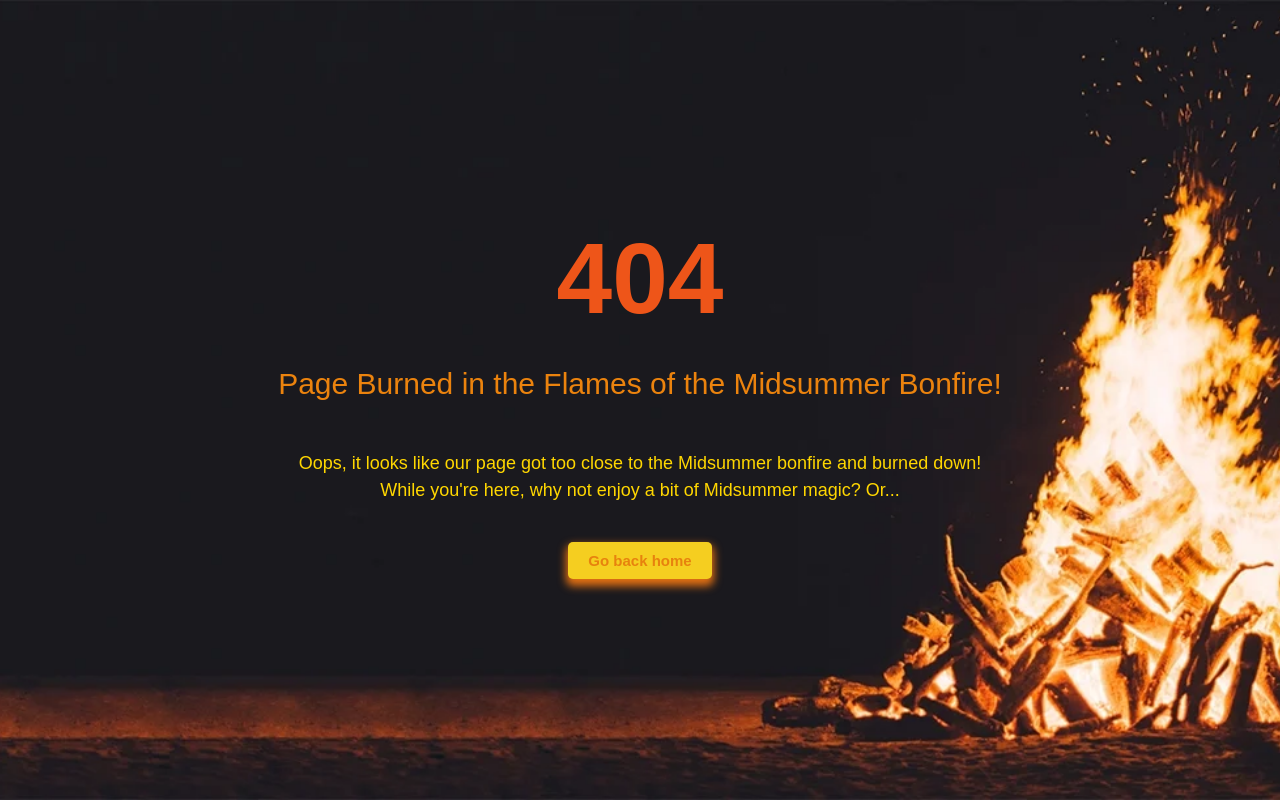
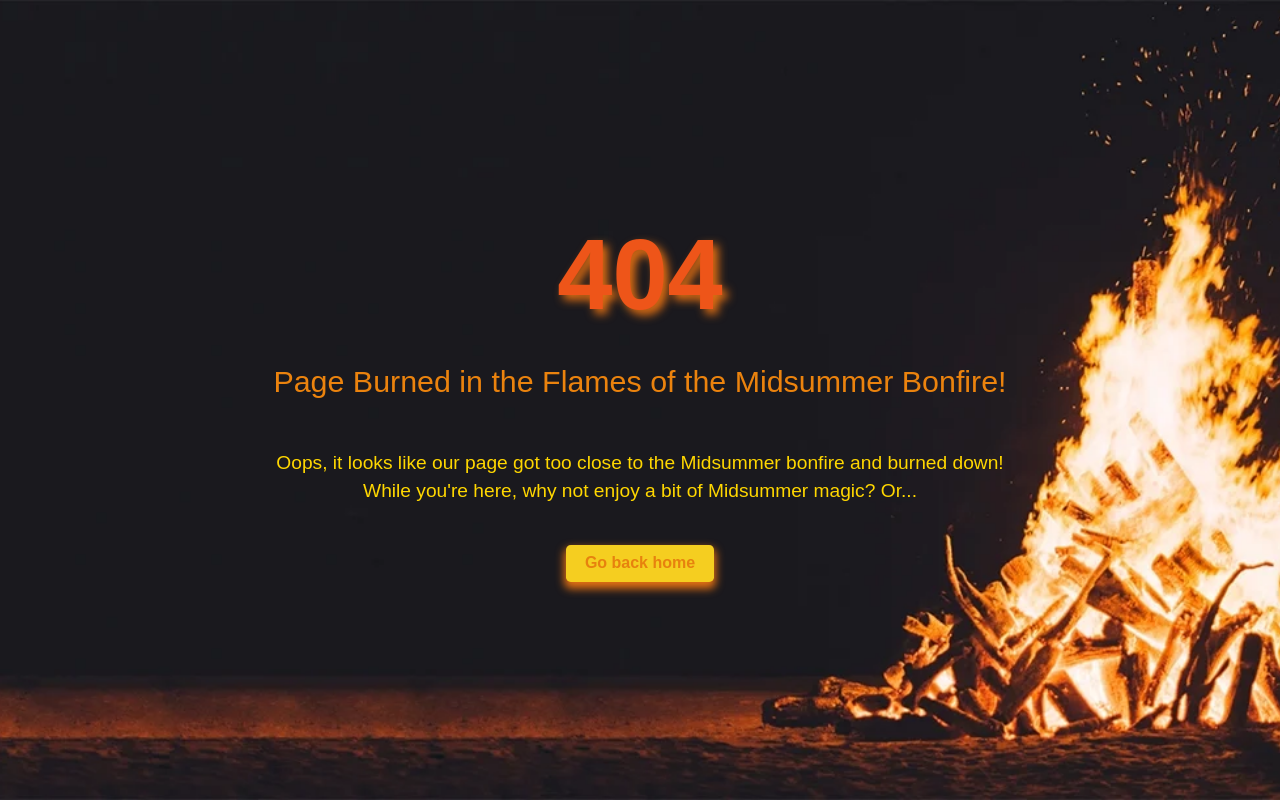
Before and after one commit to vitaliju/midsummer, a website: page index.html in a window 1280 px wide. Drawn offline with Linux system fonts and the light colour scheme.

Commit message:
file change

```diff
--- a/css/main.css
+++ b/css/main.css
@@ -13,38 +13,39 @@ body {
 }
 
 h1 {
-    font-size: 100px;
+    font-size: 6.2rem;
     margin: 0;
     color: rgb(238, 85, 25);
+    text-shadow: 0.3rem 0.3rem 0.6rem rgba(241, 118, 18, 0.938);
 }
 
 p {
-    font-size: 30px;
+    font-size: 1.9rem;
     line-height: 1.2em;
     color: rgb(235, 131, 14);
 }
 
 .description {
-    font-size: 18px;
+    font-size: 1.2rem;
     line-height: 1.5em;
     color: gold;
 }
 
 a {
-    box-shadow: 0 5px 9px 2px rgba(241, 118, 18, 0.938);
+    box-shadow: 0 0.3rem 0.56rem 0.12rem rgba(241, 118, 18, 0.938);
     display: inline-block;
-    padding: 10px 20px;
+    padding: 0.6rem 1.2rem;
     background-color: #f5ce20;
     color: #e7820e;
     text-decoration: none;
-    font-size: 15px;
+    font-size: 1rem;
     font-weight: bold;
-    margin-top: 20px;
-    border-radius: 5px;
+    margin-top: 1.2rem;
+    border-radius: 0.3rem;
     border: none;
     cursor: pointer;
-    max-width: 130px;
+    max-width: 8.1rem;
     display: block;
-    margin: 20px auto 0;
+    margin: 1.2rem auto 0;
 
 }
```
Also changed, not shown: design.png (deleted).
